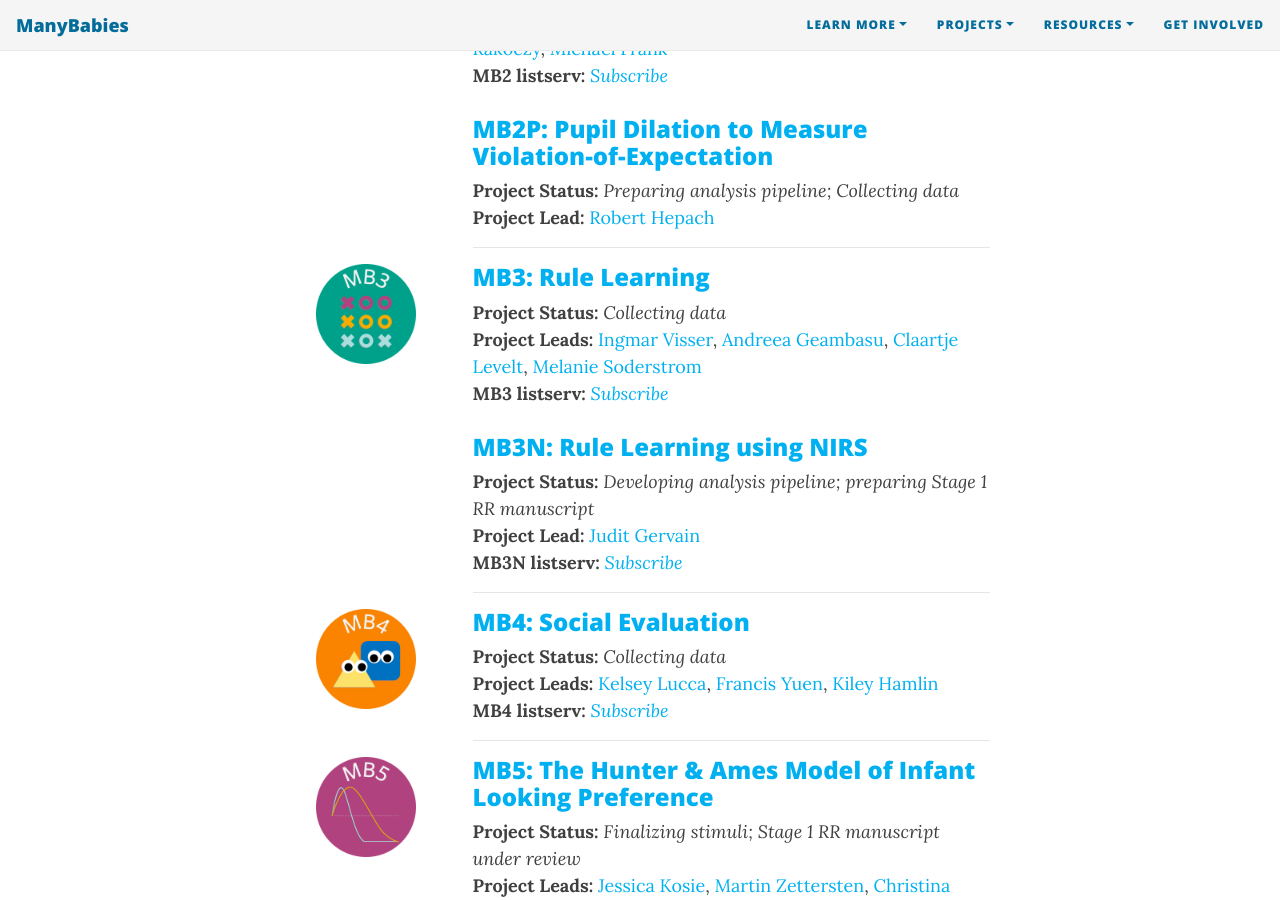
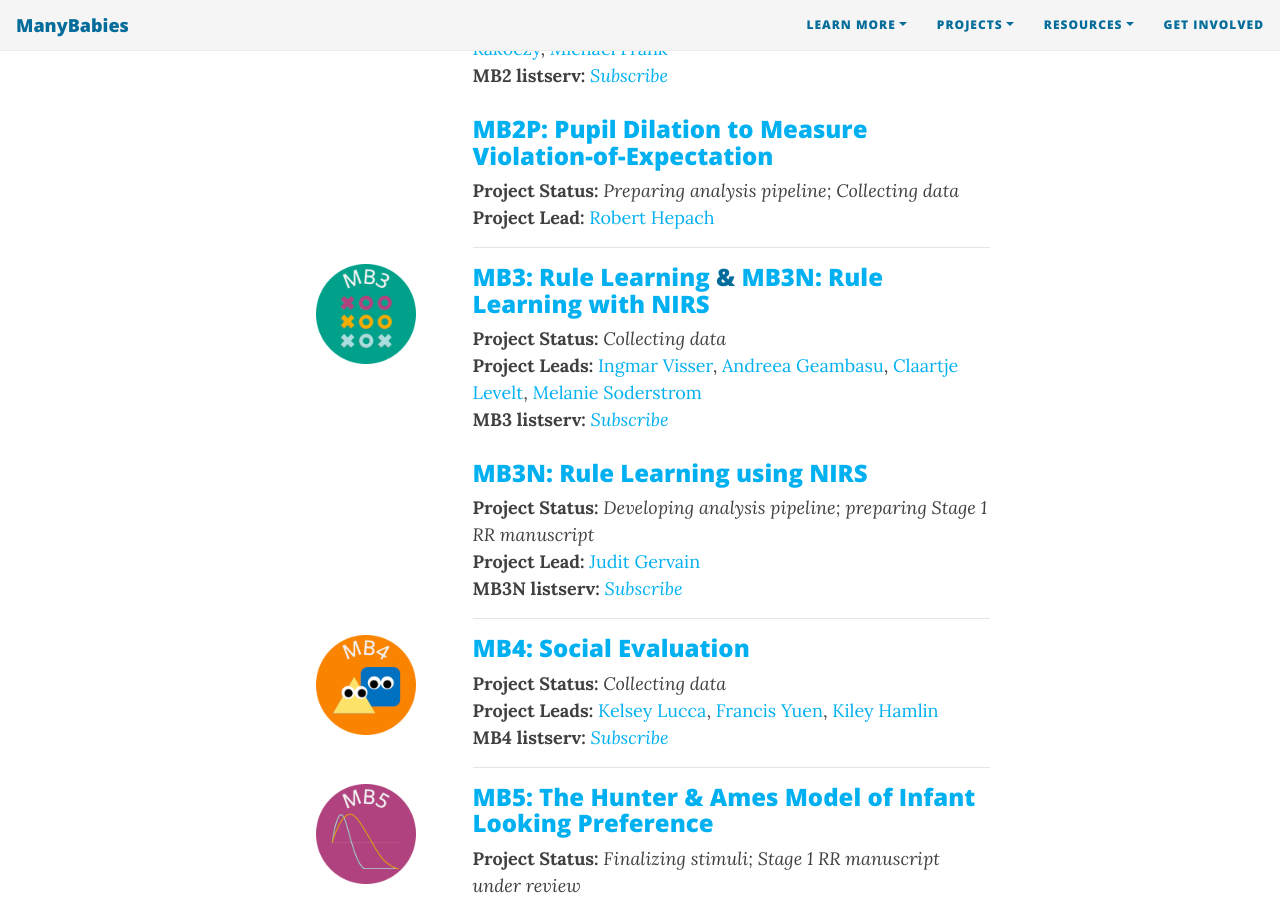
Before and after one commit to manybabies/manybabies.github.io, a Jekyll site: the page built from get_involved.md, in a window 1280 px wide and 900 px high, scrolled down 2314 px. Built offline with Jekyll 4.4.1, drawn with Linux system fonts in a browser that asks for light colours; nearby versions of some CDN libraries; some web fonts are replaced.

Commit message:
Update get_involved.md

```diff
--- a/get_involved.md
+++ b/get_involved.md
@@ -96,7 +96,7 @@ You are also welcome to join us at our monthly "Drop-in Hours" (currently on the
         <a href="{{site.baseurl}}{% link MB3.md %}" class="image"><img src="/assets/img/MB3_logo.png" alt="MB3 logo" width="100" height="100"></a>
       </div>
       <div class="col-sm-9">
-        <h3><a href="{{site.baseurl}}{% link MB3.md %}">MB3: Rule Learning</a></h3>
+        <h3><a href="{{site.baseurl}}{% link MB3.md %}">MB3: Rule Learning</a> & <a href="{{site.baseurl}}{% link MB3N.md %}">MB3N: Rule Learning with NIRS</a></h3>
         <b>Project Status:</b> <i>Collecting data</i><br>
         <b>Project Leads:</b> <a href="mailto:i.visser@uva.nl">Ingmar Visser</a>, <a href="mailto:a.geambasu@hum.leidenuniv.nl">Andreea Geambasu</a>,
           <a href="mailto:c.c.levelt@hum.leidenuniv.nl">Claartje Levelt</a>, <a href="mailto:M_Soderstrom@umanitoba.ca">Melanie Soderstrom</a><br>
```
